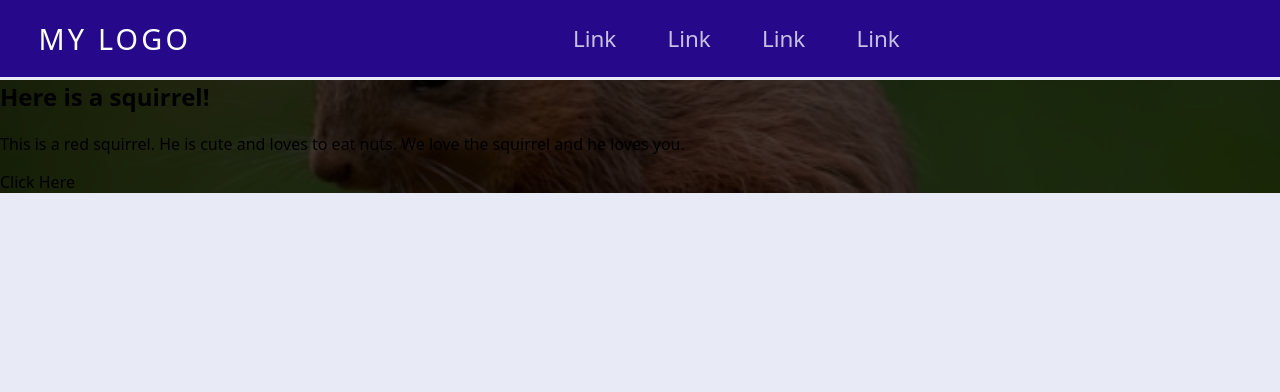
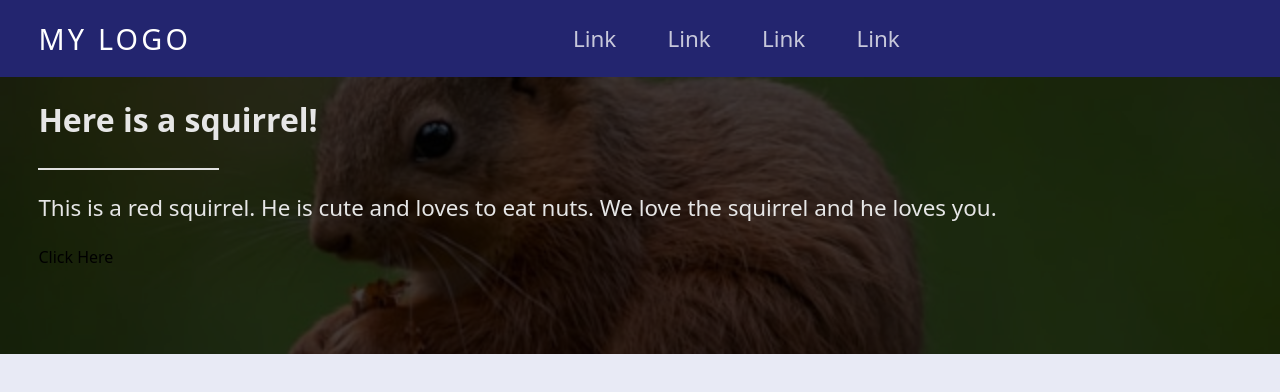
Before and after one commit to Alco80/Personal_Template, a plain HTML site: page index.html in a window 1280 px wide. Drawn offline with Linux system fonts and the light colour scheme.

Commit message:
Lots of changes.

```diff
--- a/css/navbar.css
+++ b/css/navbar.css
@@ -1,5 +1,5 @@
 .header {
-  background-color: rgb(38, 9, 139);
+  background-color: rgb(35, 37, 111);
   position: fixed;
   width: 100%;
   top: 0;
@@ -85,7 +85,7 @@
     position: fixed;
     top: 3.75rem;
     left: 0;
-    background-color: rgb(76, 49, 214);
+    background-color: rgb(17, 87, 184);
     width: 100%;
     padding: 10px 0 25px;
     transform: translateX(-100%);
--- a/css/style.css
+++ b/css/style.css
@@ -35,4 +35,30 @@ body {
   background-position: center;
   background-size: cover;
   background-blend-mode: multiply;
+  padding: 2.4rem;
 }
+
+.hero-text {
+  padding-bottom: 3em;
+}
+
+.hero-text h2, .hero-text p{
+    color: rgb(230, 230, 230);
+}
+
+.hero-text h2{
+  margin-top: 0;
+  font-size: 2rem;
+  /* letter-spacing: .075em; */
+}
+
+.separator{
+  margin-left: 0;
+  border: 1px solid rgb(224, 224, 224);
+  width: 15%;
+}
+
+.hero-text p{
+  font-size: 1.4rem;
+  font-weight: 100;
+}
--- a/index.html
+++ b/index.html
@@ -42,6 +42,7 @@
     <main class="hero-section">
       <div class="hero-text">
         <h2>Here is a squirrel!</h2>
+        <hr class="separator">
         <p>
           This is a red squirrel. He is cute and loves to eat nuts. We love the
           squirrel and he loves you.
```
